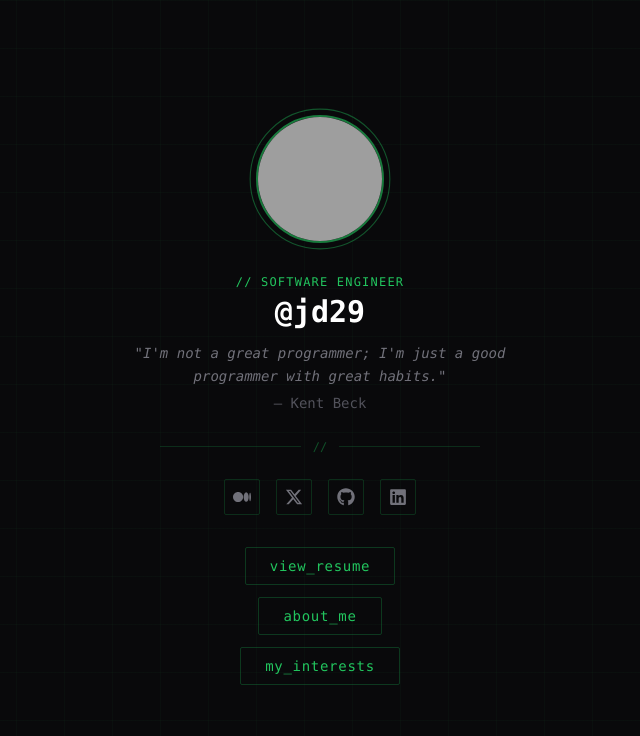
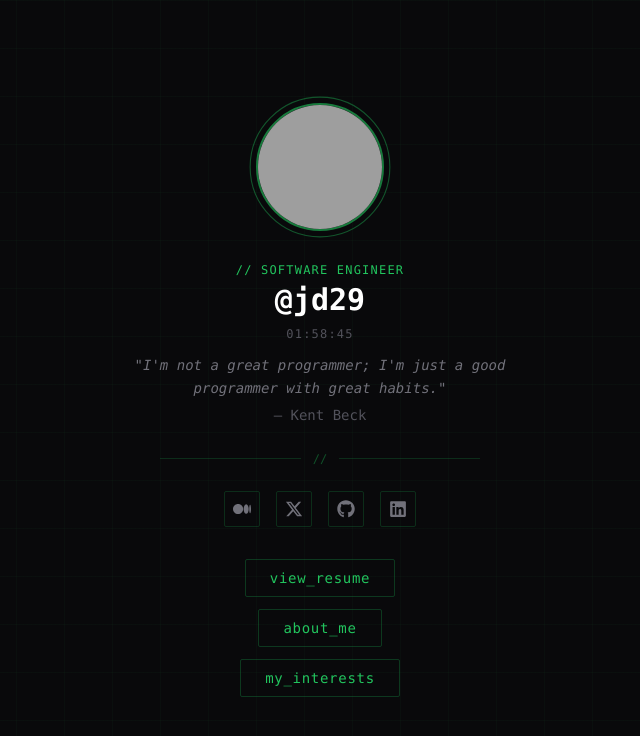
Before and after one commit to jdriscoll98/jd29, a Next.js app: page / in a window 1280 px wide. Shown: the top 736 px of the page, without its empty margins (320-960 px from the left). Built offline with nearby package versions, Linux system fonts and the light colour scheme; grey boxes are pictures that could not be loaded.

Commit message:
Add live clock to home page

```diff
--- a/src/app/page.tsx
+++ b/src/app/page.tsx
@@ -1,5 +1,6 @@
 import Image from "next/image";
 import Link from "next/link";
+import LiveClock from "@/components/live-clock";
 
 export default function Home() {
   return (
@@ -23,6 +24,7 @@ export default function Home() {
         {/* Handler */}
         <p className="text-green-500 text-xs tracking-widest uppercase mb-1">&#47;&#47; software engineer</p>
         <h2 className="text-3xl font-bold text-white">@jd29</h2>
+        <LiveClock />
 
         {/* Quote */}
         <p className="text-zinc-500 text-sm italic mt-3 max-w-sm mx-auto leading-relaxed">
--- /dev/null
+++ b/src/components/live-clock.tsx
@@ -0,0 +1,24 @@
+"use client";
+
+import { useEffect, useState } from "react";
+
+export default function LiveClock() {
+  const [time, setTime] = useState<string>("");
+
+  useEffect(() => {
+    const tick = () => {
+      setTime(new Date().toLocaleTimeString("en-US", { hour12: false }));
+    };
+    tick();
+    const id = setInterval(tick, 1000);
+    return () => clearInterval(id);
+  }, []);
+
+  if (!time) return null;
+
+  return (
+    <p className="text-zinc-600 text-xs tracking-widest mt-2">
+      {time}
+    </p>
+  );
+}
```
